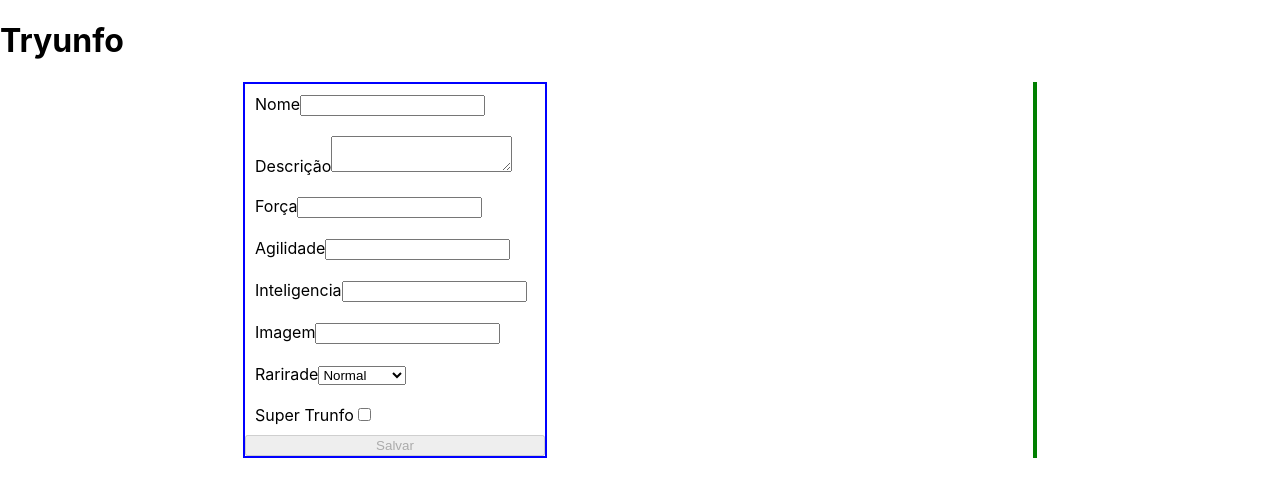
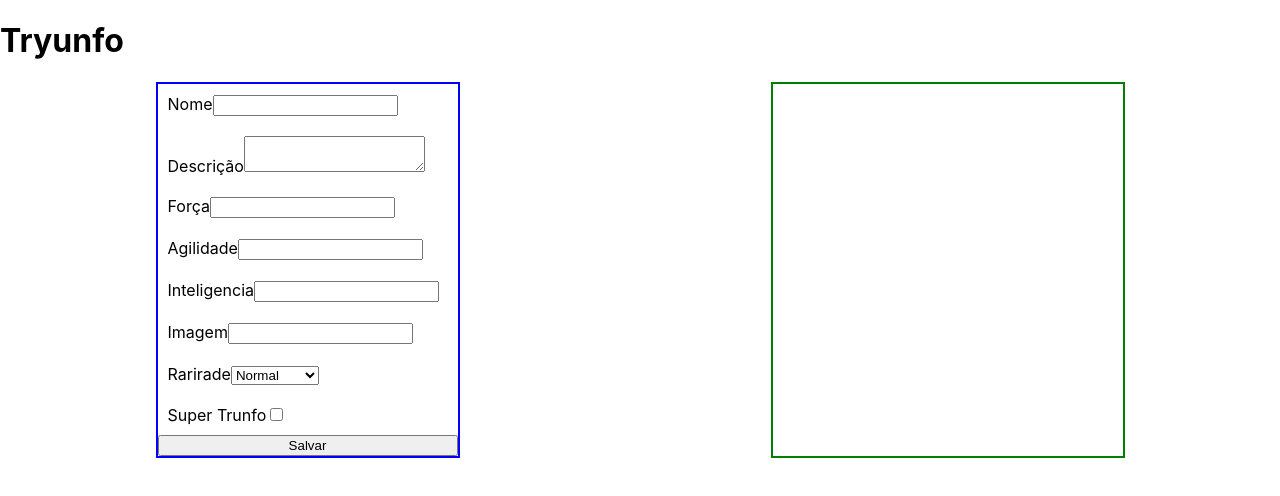
Before and after one commit to LucasLisboaMotta/Tryunfo, a React (Create React App) app: page / in a window 1280 px wide. Shown: the top 496 px of the page. Built offline with nearby package versions, Linux system fonts and the light colour scheme.

Commit message:
requisito 6

```diff
--- a/src/App.js
+++ b/src/App.js
@@ -16,21 +16,19 @@ class App extends React.Component {
       cardRare: '',
       cardTrunfo: false,
       hasTrunfo: false,
-      isSaveButtonDisabled: true,
+      isSaveButtonDisabled: false,
       arrozDeCartaz: [],
     };
   }
 
   teste1 = ({ target }) => {
-    // console.log(target.name, target.value);
     const { name } = target;
     const value = target.type === 'checkbox' ? target.checked : target.value;
-    this.setState({
-      [name]: value,
-    });
+    this.setState({ [name]: value });
   }
 
-  teste2 = () => {
+  teste2 = (event) => {
+    event.preventDefault();
     const {
       cardName,
       cardDescription,
@@ -40,10 +38,9 @@ class App extends React.Component {
       cardImage,
       cardRare,
       cardTrunfo,
-      arrozDeCartaz,
     } = this.state;
 
-    obj = [{
+    const obj = {
       cardName,
       cardDescription,
       cardAttr1,
@@ -52,8 +49,18 @@ class App extends React.Component {
       cardImage,
       cardRare,
       cardTrunfo,
-    }];
-    this.setState({ arrozDeCartaz: [...arrozDeCartaz, obj] });
+    };
+    this.setState((state) => ({
+      arrozDeCartaz: [...state.arrozDeCartaz, obj],
+      cardName: '',
+      cardDescription: '',
+      cardAttr1: '0',
+      cardAttr2: '0',
+      cardAttr3: '0',
+      cardImage: '',
+      cardRare: '',
+      cardTrunfo: '',
+    }));
   }
 
   test3 = () => {
@@ -66,15 +73,20 @@ class App extends React.Component {
       cardImage,
       cardRare,
     } = this.state;
+
     const strings = [cardName, cardDescription, cardImage, cardRare];
     const numbers = [cardAttr1, cardAttr2, cardAttr3];
     const trueString = strings.every((string) => string.length > 0);
     const trueNumber = numbers.every((number) => {
       const convertNumber = Number(number);
-      return (convertNumber >= 0) && (convertNumber <= 90);
+      const noventa = 90;
+      return (convertNumber >= 0) && (convertNumber <= noventa);
     });
-    const sun = numbers.reduce((acc, number) => acc + Number(number), 0);
-    if (sun < 210 && trueString && trueNumber) this.setState({ isSaveButtonDisabled: false })
+    const sunNumbers = numbers.reduce((acc, number) => acc + Number(number), 0);
+    const duzentos = 210;
+    const bool = !(sunNumbers < duzentos && trueString && trueNumber);
+    console.log(bool);
+  //  this.setState({ isSaveButtonDisabled: bool });
   }
 
   render() {
@@ -107,6 +119,7 @@ class App extends React.Component {
             isSaveButtonDisabled={ isSaveButtonDisabled }
             onInputChange={ this.teste1 }
             onSaveButtonClick={ this.teste2 }
+            teste={ this.test3 }
           />
           <Card
             cardName={ cardName }
--- a/src/components/Card.css
+++ b/src/components/Card.css
@@ -1,4 +1,4 @@
 article {
   border: green solid 2px;
-  /* width: 300px; */
+  width: 350px;
 }
--- a/src/components/Form.js
+++ b/src/components/Form.js
@@ -17,8 +17,9 @@ class Form extends React.Component {
       isSaveButtonDisabled,
       onInputChange,
       onSaveButtonClick,
+      teste,
     } = this.props;
-
+    teste();
     return (
       <form>
 
@@ -149,6 +150,7 @@ Form.propTypes = {
   isSaveButtonDisabled: bool.isRequired,
   onInputChange: func.isRequired,
   onSaveButtonClick: func.isRequired,
+  teste: func.isRequired,
 };
 
 export default Form;
```
Also changed, not shown: src/components/index.js (deleted).
